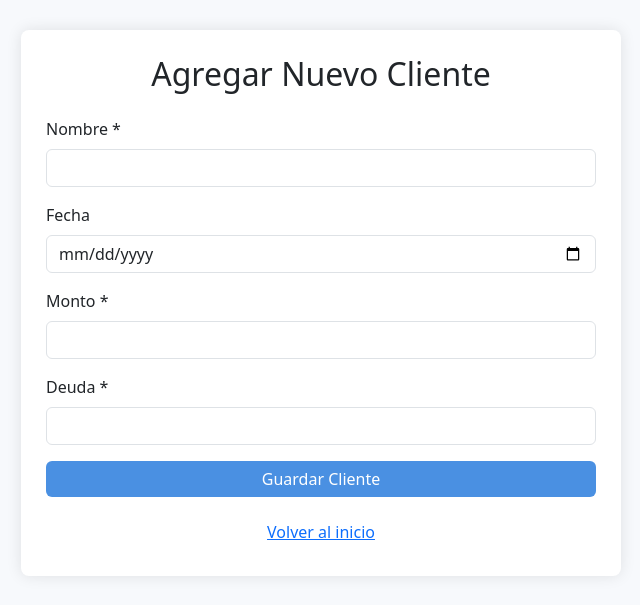
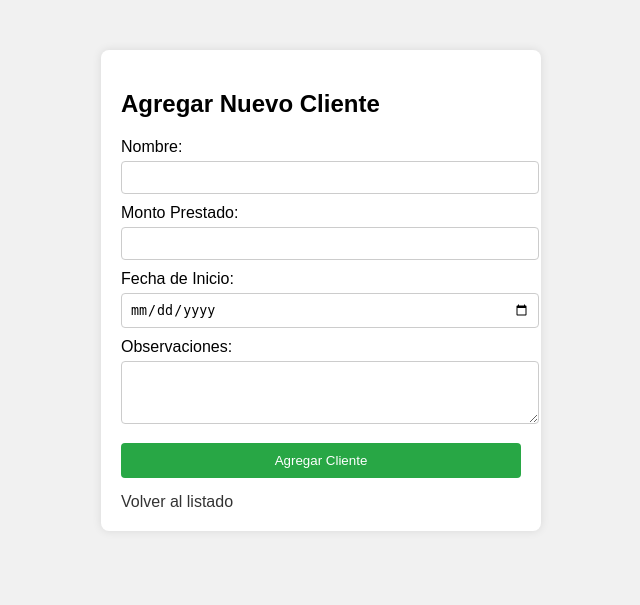
Before and after one commit to luisrobles062/ruta-cobros-app, a Flask app: page /nuevo in a window 1280 px wide. Shown: the top 605 px of the page, without its empty margins (319-959 px from the left). Run offline with Flask 3, Linux system fonts and the light colour scheme; the visitor is signed in with stand-in values (Sample User, id 1).

Commit message:
Update nuevo.html

```diff
--- a/templates/nuevo.html
+++ b/templates/nuevo.html
@@ -1,63 +1,44 @@
 <!DOCTYPE html>
 <html lang="es">
 <head>
-    <meta charset="UTF-8" />
-    <title>Nuevo Cliente - Solo Ricuras</title>
-    <link href="https://cdn.jsdelivr.net/npm/bootstrap@5.3.0/dist/css/bootstrap.min.css" rel="stylesheet" />
+    <meta charset="UTF-8">
+    <title>Agregar Nuevo Cliente</title>
     <style>
-        body {
-            background-color: #f7f9fc;
-            padding: 30px;
+        body { font-family: Arial, sans-serif; background-color: #f1f1f1; }
+        .container {
+            max-width: 400px; margin: 50px auto; background: white; padding: 20px; border-radius: 8px;
+            box-shadow: 0 0 10px rgba(0,0,0,0.1);
         }
-        .form-container {
-            max-width: 600px;
-            margin: auto;
-            background: white;
-            padding: 25px;
-            border-radius: 8px;
-            box-shadow: 0 0 15px rgba(0,0,0,0.1);
+        label { display: block; margin-top: 10px; }
+        input, textarea { width: 100%; padding: 8px; margin-top: 5px; border-radius: 4px; border: 1px solid #ccc; }
+        input[type="submit"] {
+            background-color: #28a745; color: white; border: none; cursor: pointer; margin-top: 15px; padding: 10px;
+            border-radius: 4px;
         }
-        .btn-submit {
-            background-color: #4a90e2;
-            border: none;
-        }
-        .btn-submit:hover {
-            background-color: #357ABD;
-        }
+        input[type="submit"]:hover { background-color: #218838; }
+        a { display: inline-block; margin-top: 15px; color: #333; text-decoration: none; }
+        a:hover { text-decoration: underline; }
     </style>
 </head>
 <body>
-    <div class="form-container">
-        <h2 class="mb-4 text-center">Agregar Nuevo Cliente</h2>
+    <div class="container">
+        <h2>Agregar Nuevo Cliente</h2>
+        <form method="POST" action="/nuevo">
+            <label for="nombre">Nombre:</label>
+            <input type="text" id="nombre" name="nombre" required>
 
-        {% if error %}
-        <div class="alert alert-danger">{{ error }}</div>
-        {% endif %}
+            <label for="deuda">Monto Prestado:</label>
+            <input type="number" id="deuda" name="deuda" step="0.01" required>
 
-        <form method="post" action="{{ url_for('nuevo') }}">
-            <div class="mb-3">
-                <label for="nombre" class="form-label">Nombre *</label>
-                <input type="text" id="nombre" name="nombre" class="form-control" value="{{ nombre or '' }}" required />
-            </div>
+            <label for="fecha_inicio">Fecha de Inicio:</label>
+            <input type="date" id="fecha_inicio" name="fecha_inicio" required>
 
-            <div class="mb-3">
-                <label for="fecha" class="form-label">Fecha</label>
-                <input type="date" id="fecha" name="fecha" class="form-control" value="{{ fecha or '' }}" />
-            </div>
+            <label for="observaciones">Observaciones:</label>
+            <textarea id="observaciones" name="observaciones" rows="3"></textarea>
 
-            <div class="mb-3">
-                <label for="monto" class="form-label">Monto *</label>
-                <input type="number" step="0.01" id="monto" name="monto" class="form-control" value="{{ monto or '' }}" required />
-            </div>
-
-            <div class="mb-3">
-                <label for="deuda" class="form-label">Deuda *</label>
-                <input type="number" step="0.01" id="deuda" name="deuda" class="form-control" value="{{ deuda or '' }}" required />
-            </div>
-
-            <button type="submit" class="btn btn-submit text-white w-100">Guardar Cliente</button>
-            <a href="{{ url_for('inicio') }}" class="btn btn-link mt-3 d-block text-center">Volver al inicio</a>
+            <input type="submit" value="Agregar Cliente">
         </form>
+        <a href="/inicio">Volver al listado</a>
     </div>
 </body>
 </html>
```
